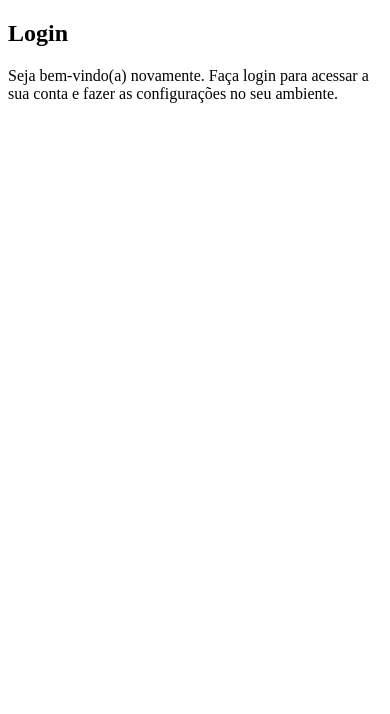
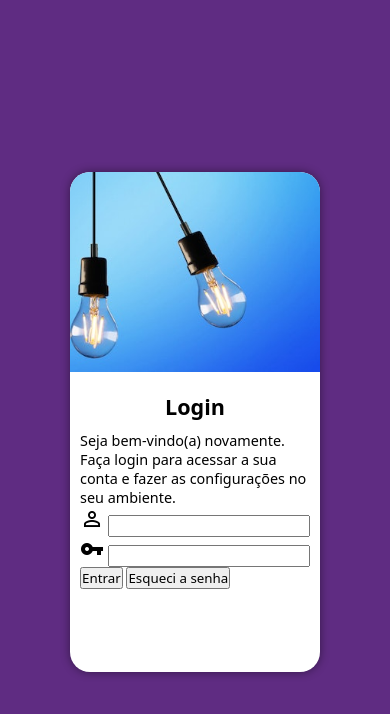
Before and after one commit to Arthur-Schneider/projeto-login, a plain HTML site: page index.html in a window 390 px wide. Drawn offline with Linux system fonts and the light colour scheme.

Commit message:
Criei versão mobile  first

```diff
--- a/estilo/style.css
+++ b/estilo/style.css
@@ -5,3 +5,55 @@
     Verde: #49a09d
     Lilás: #5f2c82
 */
+
+*{
+    padding: 0px;
+    margin: 0px;
+    font-family: system-ui, -apple-system, BlinkMacSystemFont, 'Segoe UI', Roboto, Oxygen, Ubuntu, Cantarell, 'Open Sans', 'Helvetica Neue', sans-serif;
+    box-sizing: border-box;
+}
+
+html, body{
+    background-color: #5f2c82;
+    width: 100vw;
+
+}
+
+main{
+    width: 100vw;
+    height: 100vh;
+    position: relative;
+}
+
+section#login{
+    background-color: white;
+    width: 250px;
+    height: 500px;
+    position: absolute;
+    left: 50%;
+    top: 50%;
+    transform: translate(-50%, -50%);
+    border-radius: 20px;
+    overflow: hidden; /*Tudo que estiver fora da borda vai ficar escondido*/
+    box-shadow: 0px 0px 10px rgba(0, 0, 0, 0.450);
+}
+
+section#login > div#foto{
+    display: block;
+    background-image: url(../imagens/pexels-rodolfo-clix-1036936.jpg);
+    background-position: center right;
+    background-size: 490px;
+    background-repeat: no-repeat;
+    height: 200px;
+}
+
+section#login > div#formulario{
+    display: block;
+    font-size: 0.9em;
+    padding: 10px;
+}
+
+section#login > div#formulario > h1{
+    text-align: center;
+    padding: 10px;
+}
--- a/index.html
+++ b/index.html
@@ -6,18 +6,35 @@
     <meta name="viewport" content="width=device-width, initial-scale=1.0">
     <title>Login</title>
     <link rel="stylesheet" href="estilo/style.css">
+    <link href="https://fonts.googleapis.com/icon?family=Material+Icons"
+      rel="stylesheet">
 </head>
 <body>
     <main>
         <section id="login">
             <div id="foto">
-
+                <!--Aqui vai a imagem nas css-->
             </div>
             <div id="formulario">
                 <h1>Login</h1>
                 <p>Seja bem-vindo(a) novamente. Faça login para acessar a sua conta e fazer as configurações no seu ambiente. </p>
                 <form action="login.php" method="post">
-
+                    <div>
+                        <label for="iemail"><span class="material-icons">
+                            perm_identity
+                            </span></label>
+                        <input type="email" name="email" id="iemail">
+                    </div>
+                    <div>
+                        <label for="isenha"><span class="material-icons">
+                            vpn_key
+                            </span></label>
+                        <input type="password" name="senha" id="isenha">
+                    </div>
+                    <div>
+                        <input type="submit" value="Entrar">
+                        <input type="submit" value="Esqueci a senha">
+                    </div>
                 </form>
             </div>
         </section>
```
Also changed, not shown: imagens/fundo-tela-login.jpg (deleted), imagens/pexels-rodolfo-clix-1036936.jpg (added).
